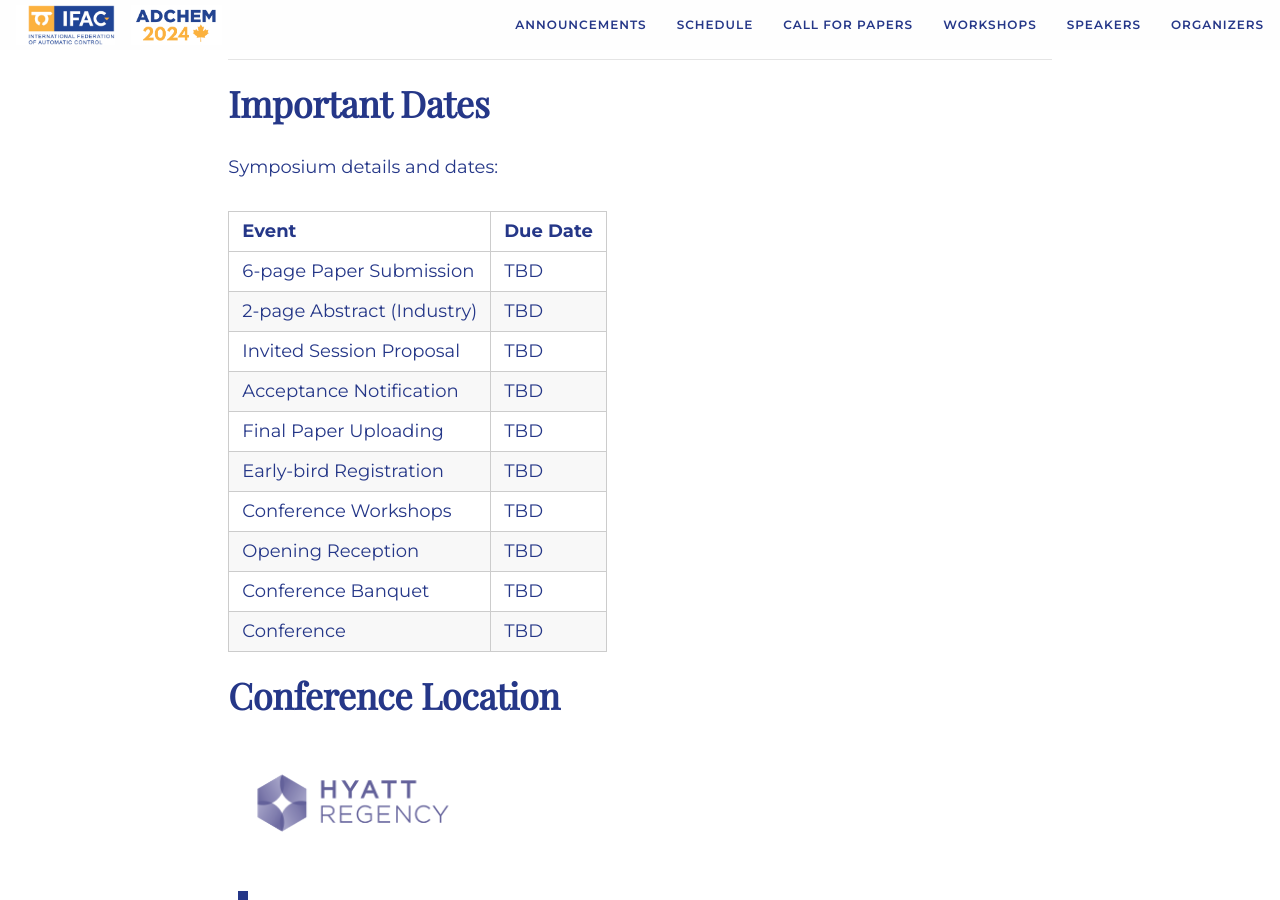
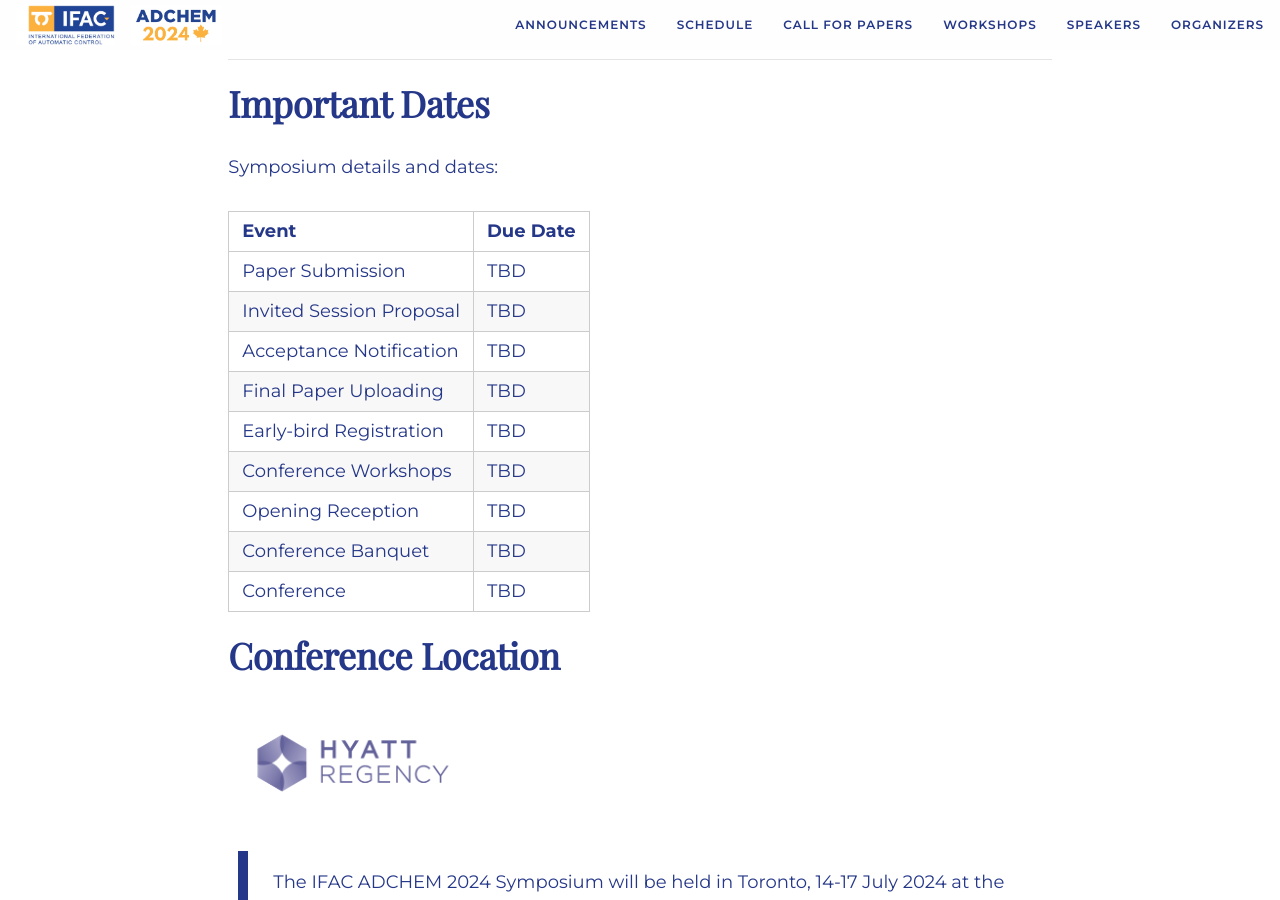
Before and after one commit to daisubc/ADCHEM2024, a Jekyll site: the page built from index.md, in a window 1280 px wide and 900 px high, scrolled down 1461 px. Built offline with Jekyll 4.4.1, drawn with Linux system fonts in a browser that asks for light colours; nearby versions of some CDN libraries; some web fonts are replaced.

Commit message:
Update important_dates.html

```diff
--- a/_info/important_dates.html
+++ b/_info/important_dates.html
@@ -1,7 +1,6 @@
 | Event                      | Due Date                    |
 |----------------------------|---------------------------- |
-| 6-page Paper Submission    | TBD                         |
-| 2-page Abstract (Industry) | TBD                         |
+| Paper Submission           | TBD                         |
 | Invited Session Proposal   | TBD                         |
 | Acceptance Notification    | TBD                         |
 | Final Paper Uploading      | TBD                         |
```
